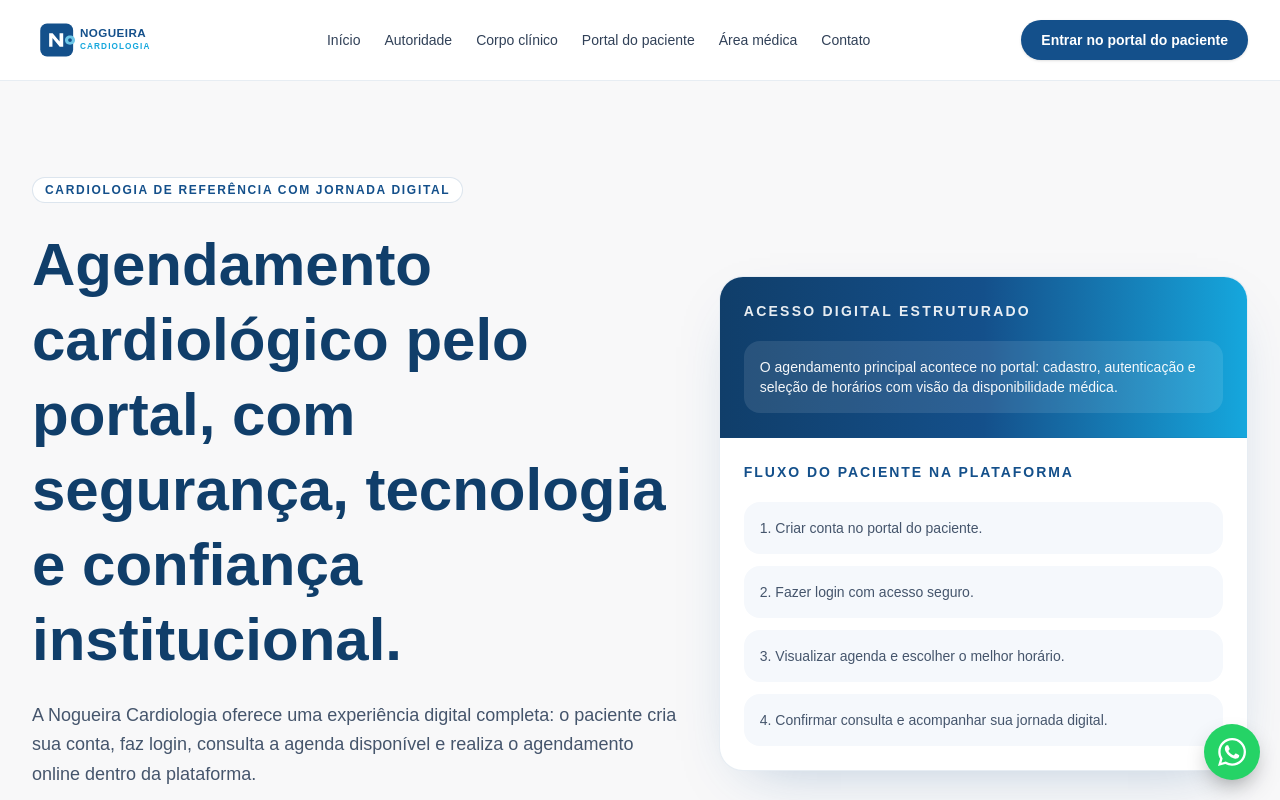
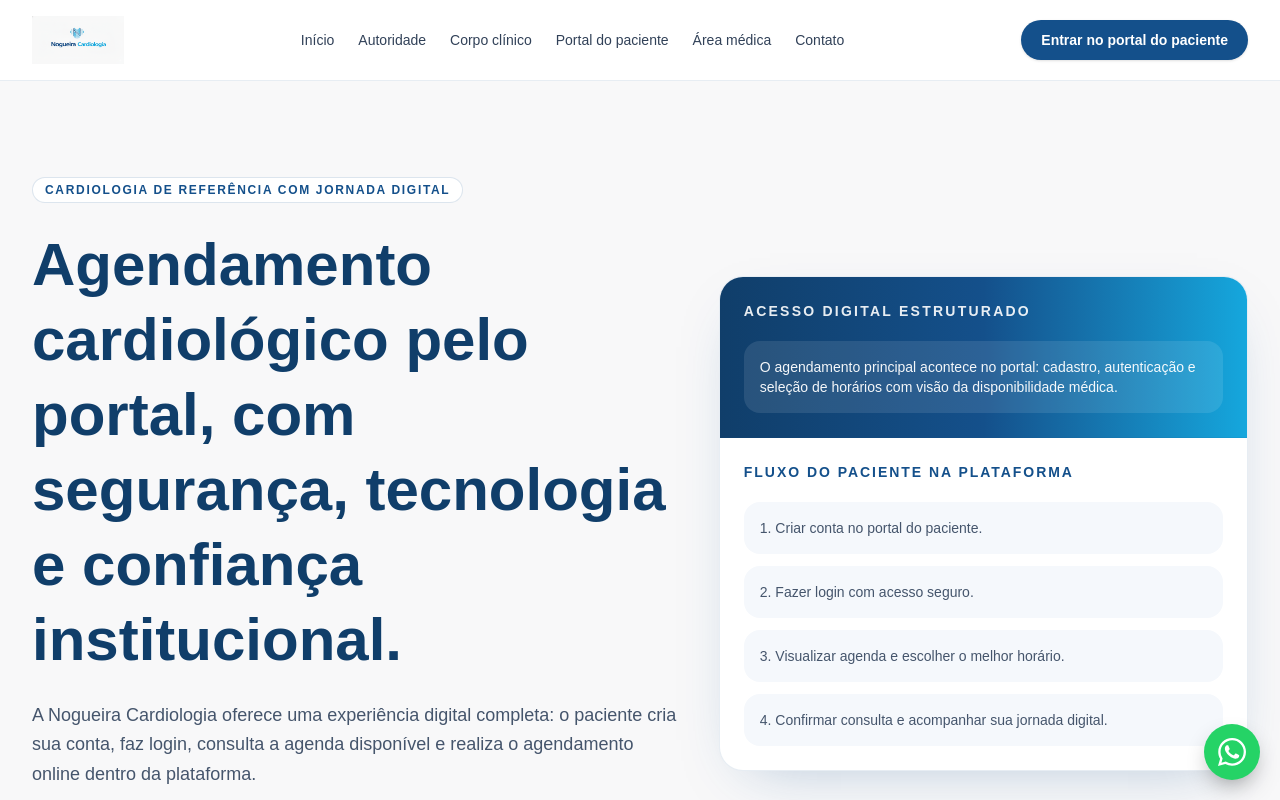
Before and after one commit to Libonatti93/Nogueira-Cardiologia-Digital-Platform, a Next.js app in the folder apps/web/: page / in a window 1280 px wide. Shown: the top 800 px of the page. Built offline with nearby package versions, Linux system fonts and the light colour scheme.

Commit message:
fix(web): use official homepage logo asset

```diff
--- a/apps/web/src/app/page.tsx
+++ b/apps/web/src/app/page.tsx
@@ -54,7 +54,7 @@ export default function Home() {
         <div className="mx-auto flex w-full max-w-7xl items-center justify-between gap-4 px-6 py-4 lg:px-8">
           <a href="#inicio" className="flex items-center gap-3">
             <Image
-              src="/brand/nogueira-cardiologia-logo.svg"
+              src="/brand/LOGO ATUAL.png"
               alt="Logo oficial Nogueira Cardiologia"
               width={320}
               height={84}
```
